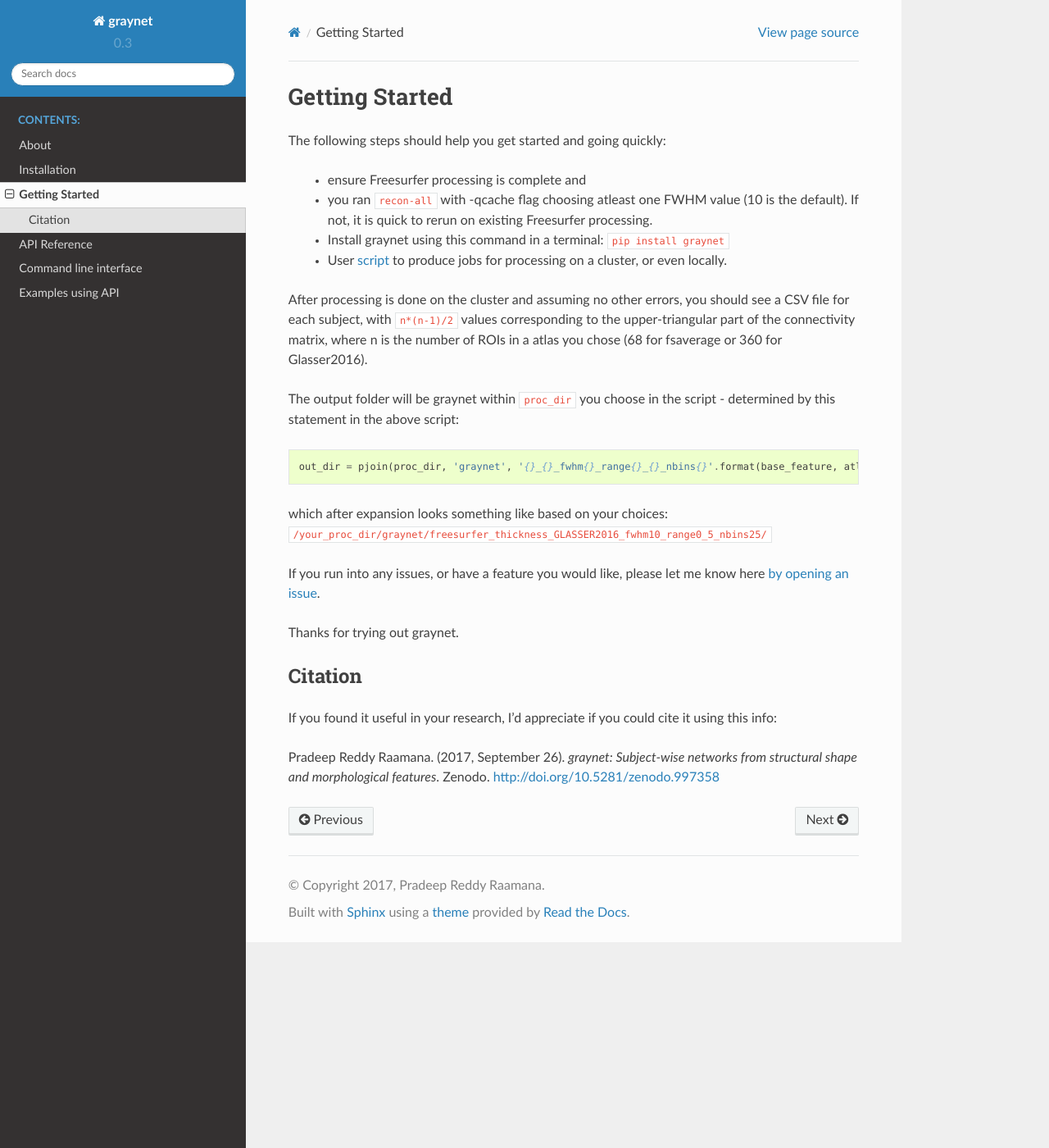
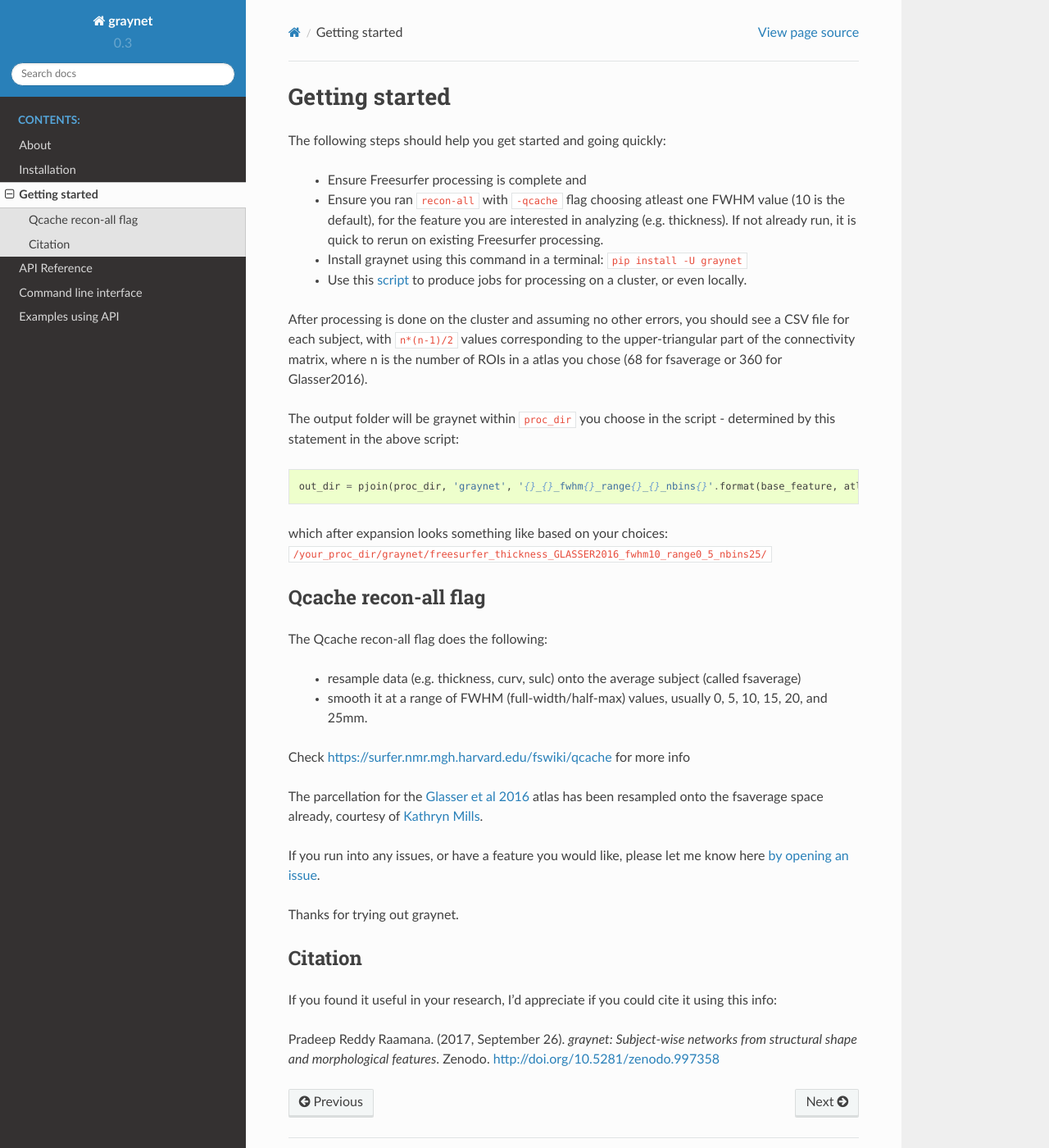
Before and after one commit to raamana/graynet, a Sphinx documentation site: the page built from docs/getstarted.rst, in a window 1280 px wide and 1400 px high. Shown: the whole window at 82% size. Built offline with Sphinx 7.4.7 and the Read the Docs theme 2.0.0, drawn with Linux system fonts in a browser that asks for light colours.

Commit message:
more docs [skip ci]

```diff
--- a/docs/conf.py
+++ b/docs/conf.py
@@ -35,11 +35,11 @@ import sphinx_rtd_theme
 # Add any Sphinx extension module names here, as strings. They can be
 # extensions coming with Sphinx (named 'sphinx.ext.*') or your custom
 # ones.
-extensions = ['sphinx.ext.autodoc', 'numpydoc', 'sphinxarg.ext',
+extensions = ['sphinx.ext.autodoc', 'numpydoc',
     'sphinx.ext.intersphinx',
     'sphinx.ext.mathjax',
     'sphinx.ext.viewcode',
-    'sphinx.ext.githubpages']
+    'sphinx.ext.githubpages', 'sphinxarg.ext']
 
 
 # requirements_file = 'docs/rtdocs_requirements.txt'
--- a/docs/getstarted.rst
+++ b/docs/getstarted.rst
@@ -1,13 +1,13 @@
 ---------------
-Getting Started
+Getting started
 ---------------
 
 The following steps should help you get started and going quickly:
 
-    - ensure Freesurfer processing is complete and
-    - you ran ``recon-all`` with -qcache flag choosing atleast one FWHM value (10 is the default). If not, it is quick to rerun on existing Freesurfer processing.
-    - Install graynet using this command in a terminal:  ``pip install graynet``
-    - User `script <https://github.com/raamana/graynet/blob/master/scripts/generate_hpc_jobs.py>`_ to produce jobs for processing on a cluster, or even locally.
+    - Ensure Freesurfer processing is complete and
+    - Ensure you ran ``recon-all`` with ``-qcache`` flag choosing atleast one FWHM value (10 is the default), for the feature you are interested in analyzing (e.g. thickness). If not already run, it is quick to rerun on existing Freesurfer processing.
+    - Install graynet using this command in a terminal:  ``pip install -U graynet``
+    - Use this `script <https://github.com/raamana/graynet/blob/master/scripts/generate_hpc_jobs.py>`_ to produce jobs for processing on a cluster, or even locally.
 
 
 After processing is done on the cluster and assuming no other errors, you should see a CSV file for each subject, with ``n*(n-1)/2`` values corresponding to the upper-triangular part of the connectivity matrix, where n is the number of ROIs in a atlas you chose (68 for fsaverage or 360 for Glasser2016).
@@ -22,6 +22,19 @@ The output folder will be graynet within ``proc_dir`` you choose in the script -
 which after expansion looks something like based on your choices: ``/your_proc_dir/graynet/freesurfer_thickness_GLASSER2016_fwhm10_range0_5_nbins25/``
 
 
+Qcache recon-all flag
+----------------------------------
+
+The Qcache recon-all flag does the following:
+
+    - resample data (e.g. thickness, curv, sulc) onto the average subject (called fsaverage)
+    - smooth it at a range of FWHM (full-width/half-max) values, usually 0, 5, 10, 15, 20, and 25mm.
+
+Check https://surfer.nmr.mgh.harvard.edu/fswiki/qcache for more info
+
+The parcellation for the `Glasser et al 2016 <http://www.nature.com/nature/journal/vaop/ncurrent/full/nature18933.html>`_ atlas has been resampled onto the fsaverage space already, courtesy of `Kathryn Mills <https://figshare.com/articles/HCP-MMP1_0_projected_on_fsaverage/3498446>`_.
+
+
 If you run into any issues, or have a feature you would like, please let me know here `by opening an issue <https://github.com/raamana/graynet/issues/new>`_.
 
 Thanks for trying out graynet.
--- a/docs/installation.rst
+++ b/docs/installation.rst
@@ -4,7 +4,7 @@ Installation
 
 This package could easily be installed via:
 
-``pip install graynet``
+``pip install -U graynet``
 
 
 Requirements
```
